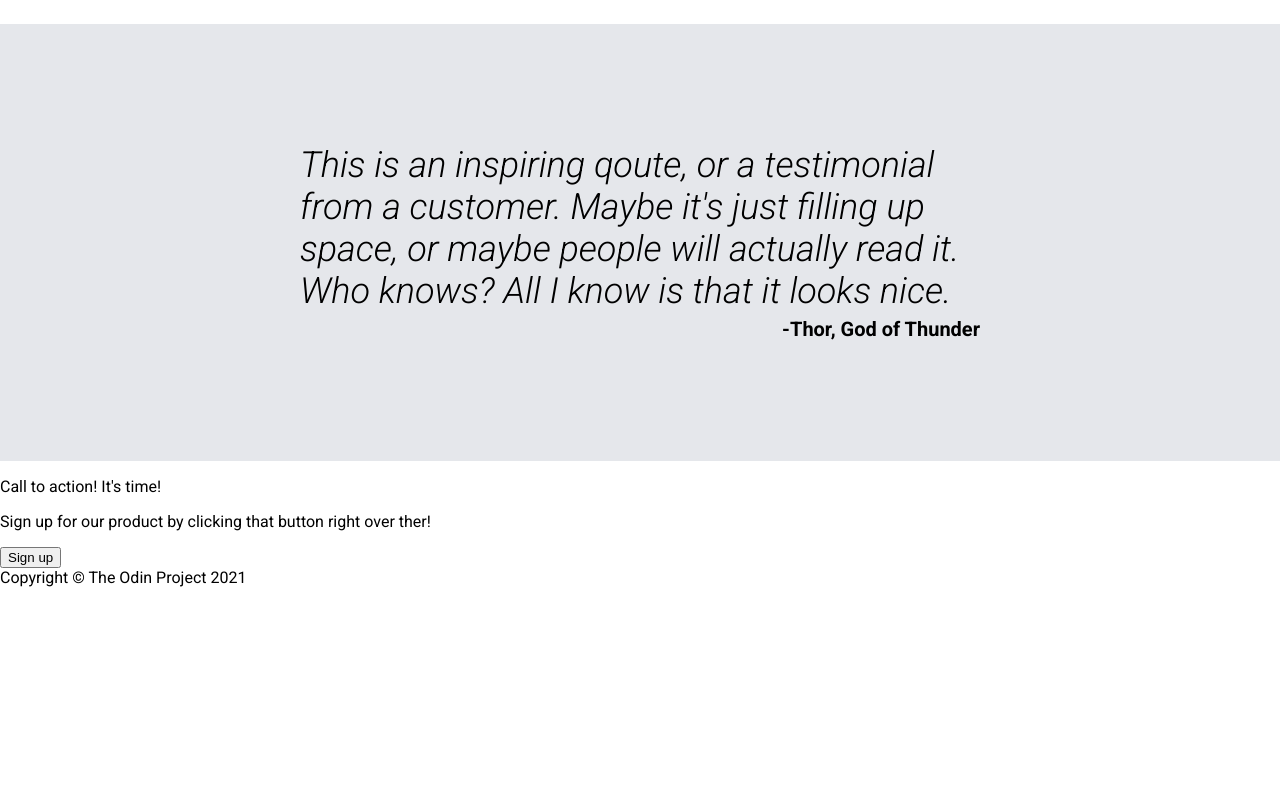
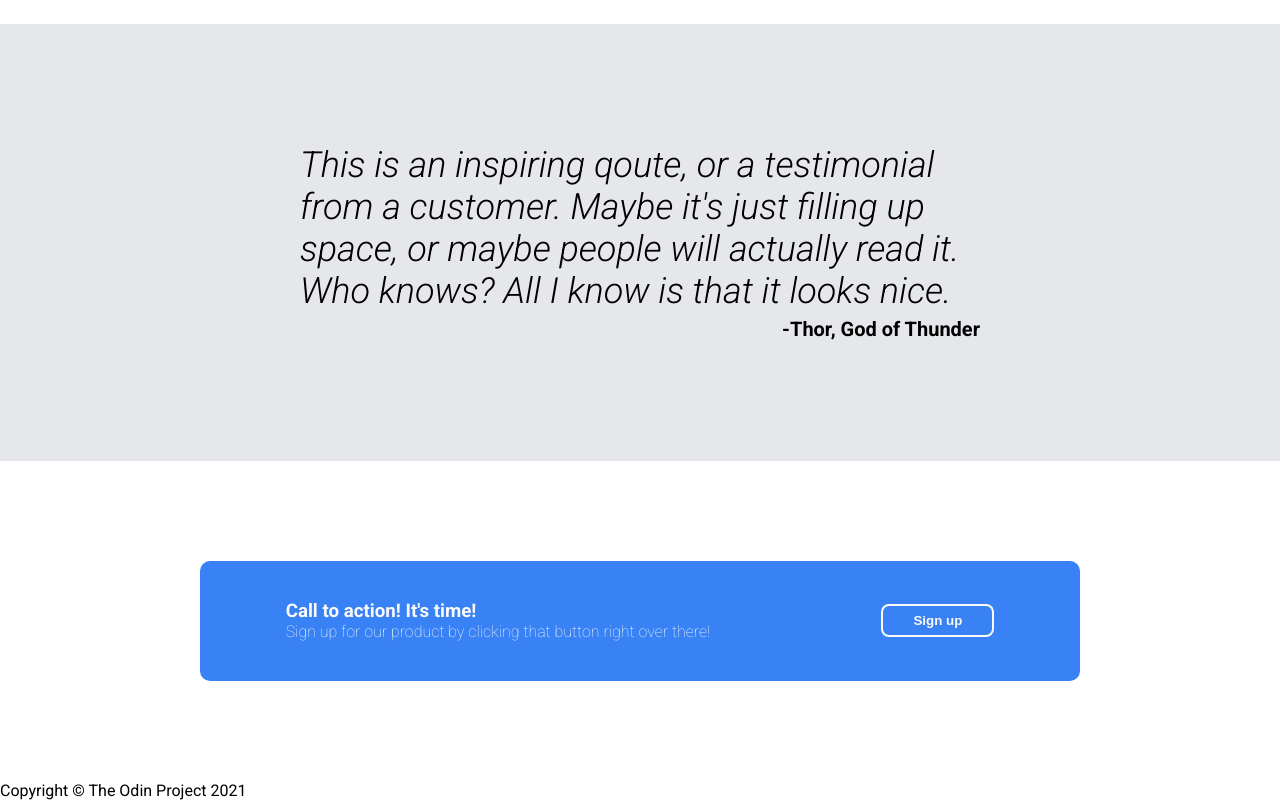
Before and after one commit to GravityCodes/OdinLandingPage, a plain HTML site: page index.html in a window 1280 px wide. Shown: the part 917-1717 px from the top of the page. Before the commit the page ends 1504 px from the top, so only its background shows below. Drawn offline with Linux system fonts and the light colour scheme.

Commit message:
Complete Call To Action CSS

```diff
--- a/index.html
+++ b/index.html
@@ -83,11 +83,12 @@
             </div>
         </div>
 
+        <!-- Call To Action -->
         <div class="callToAction">
-            <div>
+            <div class="callToAction-container">
                 <div class="callToAction-left">
-                    <p>Call to action! It's time!</p>
-                    <p>Sign up for our product by clicking that button right over ther!</p>
+                    <h3>Call to action! It's time!</h3>
+                    <p>Sign up for our product by clicking that button right over there!</p>
                 </div>
                 <div class="callToAction-right">
                     <button> Sign up</button>
@@ -96,6 +97,7 @@
         </div>
     </main>
 
+    <!-- Footer -->
     <footer>
         Copyright © The Odin Project 2021
     </footer>
--- a/style.css
+++ b/style.css
@@ -125,6 +125,7 @@ h1 {
 
 .items p {
     margin: 0;
+    color: black;
 }
 
 /* Testimonial Styles */
@@ -147,3 +148,46 @@ h1 {
     font-weight: bold;
     align-self: flex-end;
 }
+
+
+/* Call To Action Styles */
+.callToAction {
+    padding: 100px 200px;
+    display: flex;
+    justify-content: center;
+}
+
+.callToAction-container {
+    width: 950px;
+    height: 60px;
+    background-color: #3882f6;
+    border-radius: 10px;
+    display: flex;
+    justify-content: space-around;
+    align-items: center;
+    padding: 30px 0;
+
+}
+
+.callToAction-left {
+    display: flex;
+    flex-direction: column;
+}
+
+.callToAction-left h3, .callToAction-left p {
+    margin: 0;
+    color: #F9FAF8;
+}
+
+.callToAction-left p {
+    font-weight: 100;
+}
+
+.callToAction-right button {
+    border: 2px solid #F9FAF8;
+    border-radius: 8px;
+    background-color: #3882f6;
+    color: #F9FAF8;
+    padding: 7px 30px;
+    font-weight: 600;
+}
```
